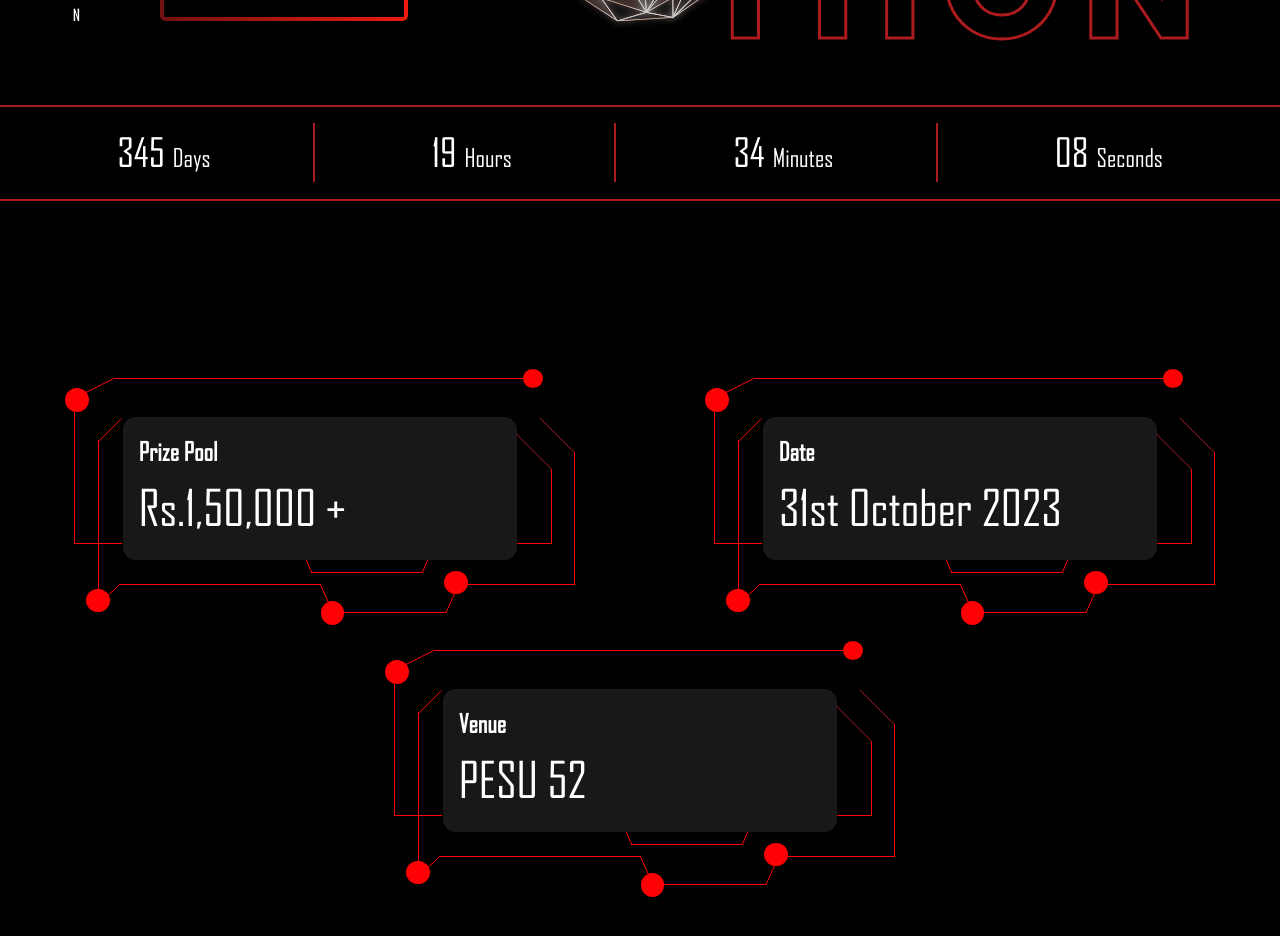
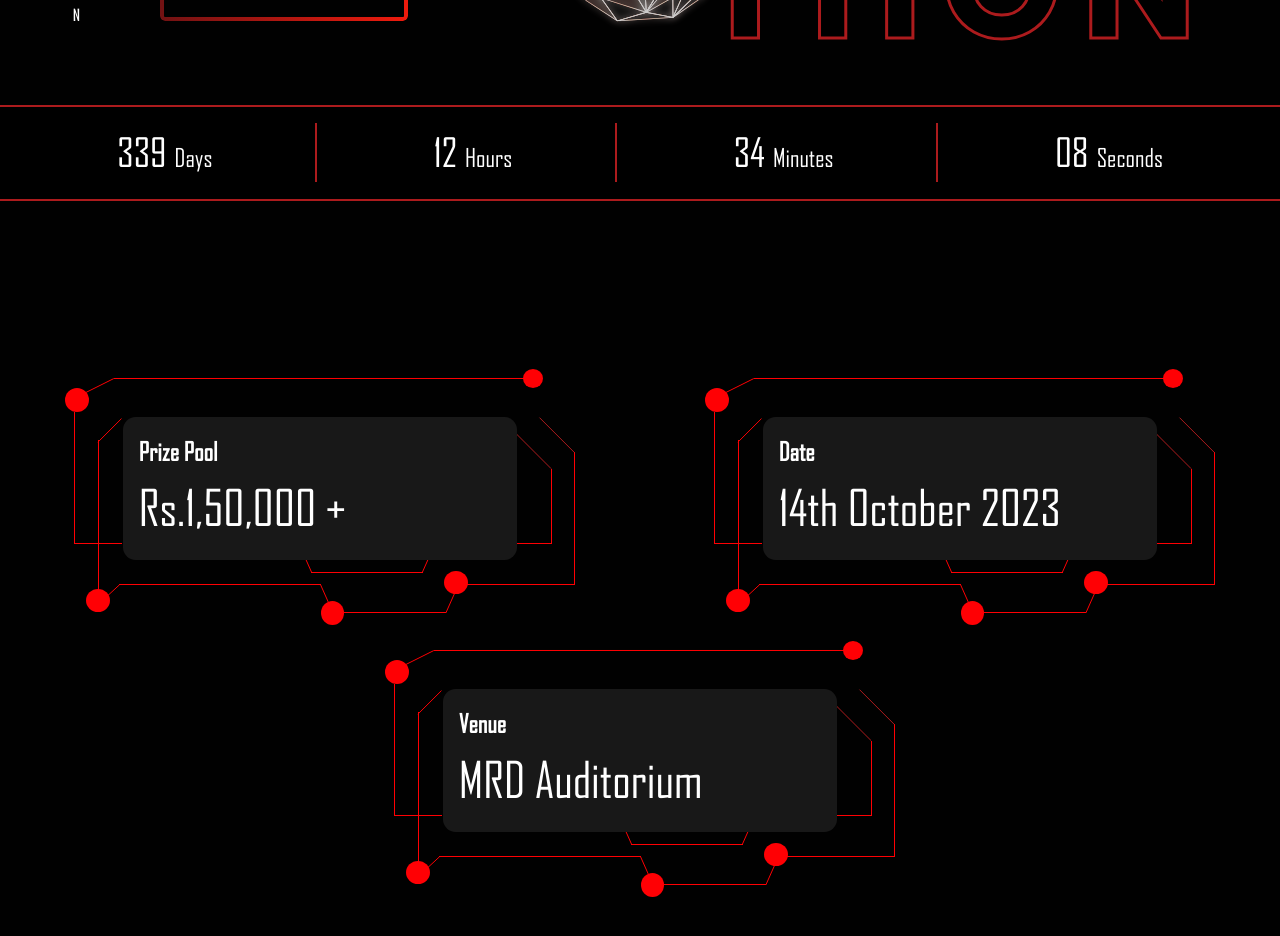
Before and after one commit to shreyaskaundinya/hallothon-website, a Next.js app: page / in a window 1280 px wide. Shown: the part 540-1476 px from the top of the page. Built offline with nearby package versions, Linux system fonts and the light colour scheme; a web font is replaced by a local one.

Commit message:
Updated Dates

```diff
--- a/src/components/HeroUpdate.js
+++ b/src/components/HeroUpdate.js
@@ -105,7 +105,7 @@ function HeroUpdate() {
                     </div>
                 </div>
                 <div>
-                    <Timer date={'2023/10/20 16:00:00'} />
+                    <Timer date={'2023/10/14 9:00:00'} />
                 </div>
             </div>
 
--- a/src/components/Prizepool.js
+++ b/src/components/Prizepool.js
@@ -168,8 +168,8 @@ export default function Prizepool() {
     return (
         <div className='flex flex-col sm:flex-row sm:flex-wrap items-center justify-around py-40'>
             <InfoCard heading='Prize Pool' body='Rs.1,50,000 +' />
-            <InfoCard heading='Date' body='31st October  2023' />
-            <InfoCard heading='Venue' body='PESU 52' />
+            <InfoCard heading='Date' body='14th October  2023' />
+            <InfoCard heading='Venue' body='MRD Auditorium' />
         </div>
     );
 }
--- a/src/components/RegistrationForm.js
+++ b/src/components/RegistrationForm.js
@@ -282,7 +282,7 @@ function RegistrationForm() {
       <div className="text-center text-step-2 mx-5 my-2 font-bold">
         REGISTRATIONS ENDING IN :
       </div>
-      <Timer setDone={setIsRegOpen} date={"2023/10/10 12:00:00"} />
+      <Timer setDone={setIsRegOpen} date={"2023/10/10 24:00:00"} />
       {!isRegOpen ? (
         <div className="registration__form max-w-5xl mx-auto my-20 p-4 md:p-2 font-agency">
           <div className="flex justify-between items-center border-b-2 border-white mb-16 pb-4">
```
